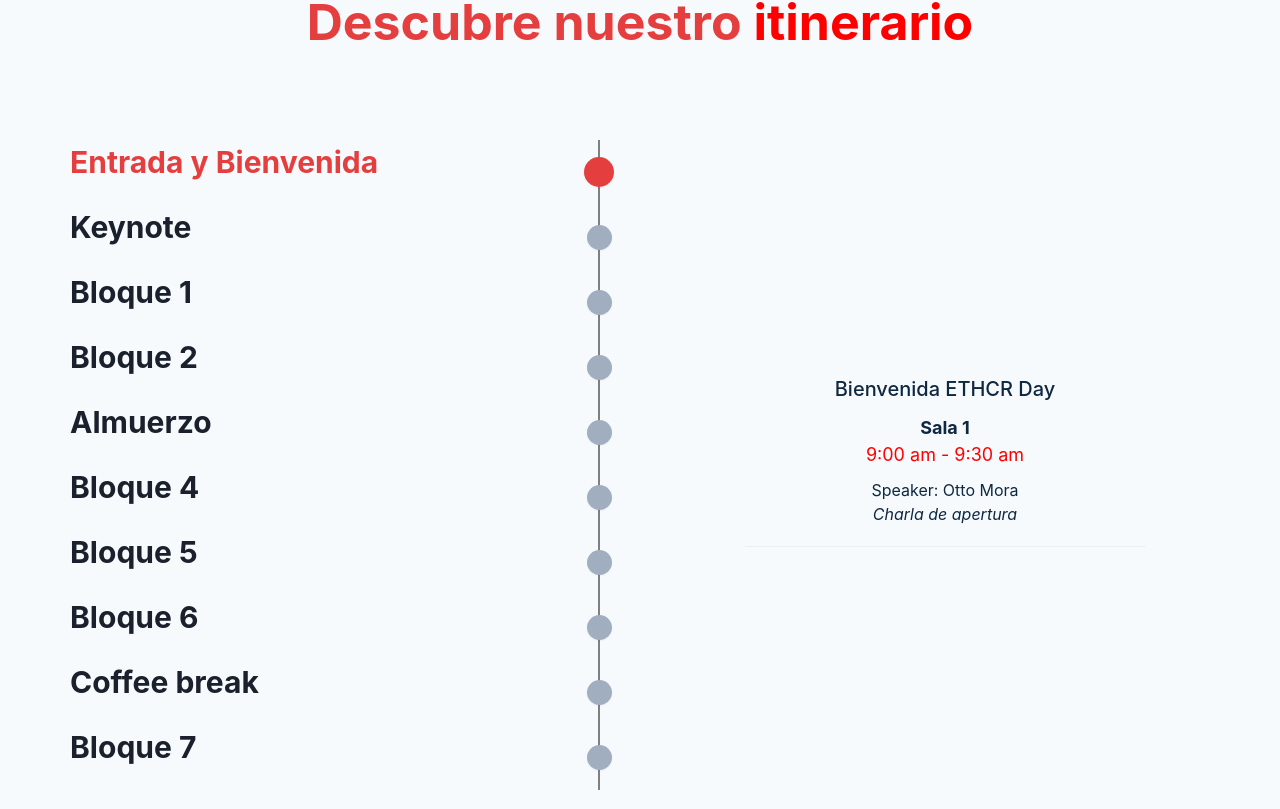
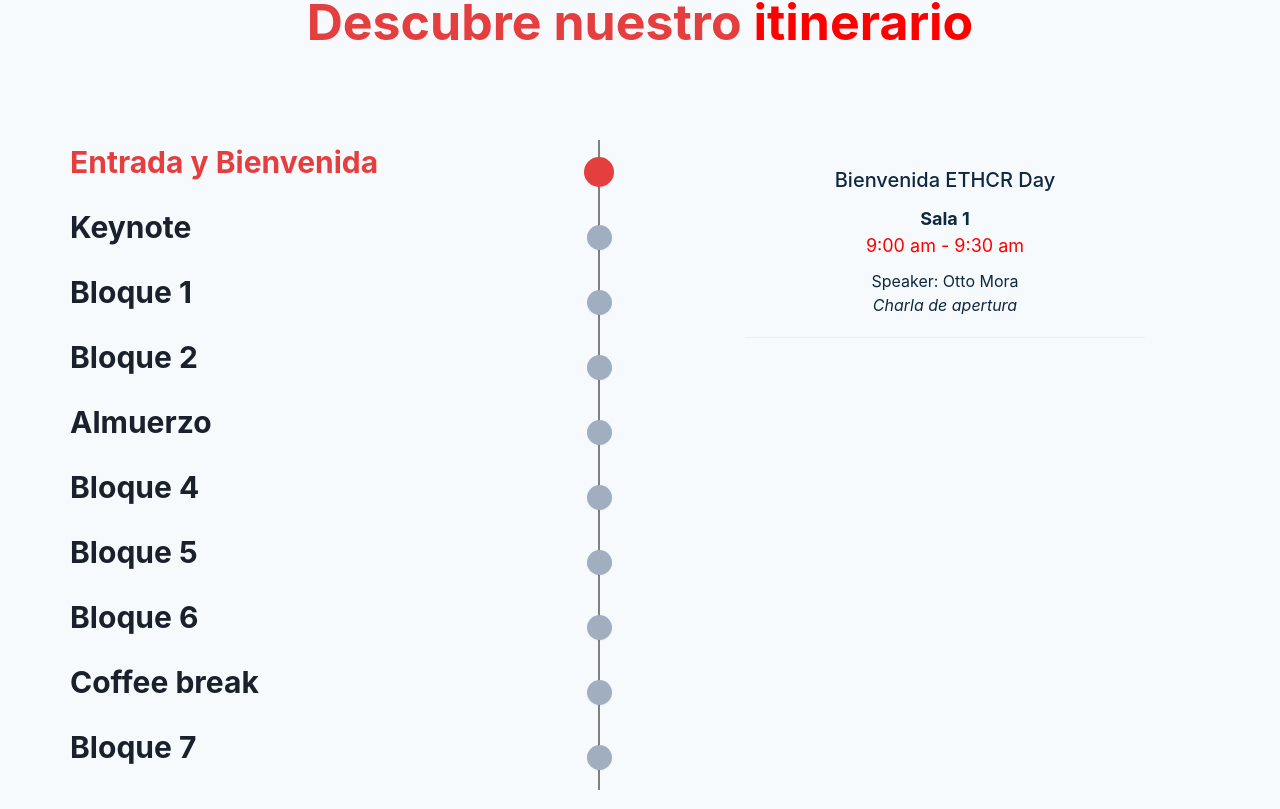
Before and after one commit to Ethereum-Costa-Rica/ethereum.cr, a Next.js app: page /day in a window 1280 px wide. Shown: the part 3014-3823 px from the top of the page. Built offline with nearby package versions, Linux system fonts and the light colour scheme.

Commit message:
more fixes

```diff
--- a/src/components/EventBody.tsx
+++ b/src/components/EventBody.tsx
@@ -17,10 +17,10 @@
   return (
     <Box
       display="flex"
-      justifyContent="center"
+      justifyContent="flex-start"
       flexDirection="column"
       alignItems="center"
-      h={[600]}
+      h={["auto", "auto", "auto", "auto", 600]}
       w="full"
       overflowY="auto"
       textAlign="center"
```
